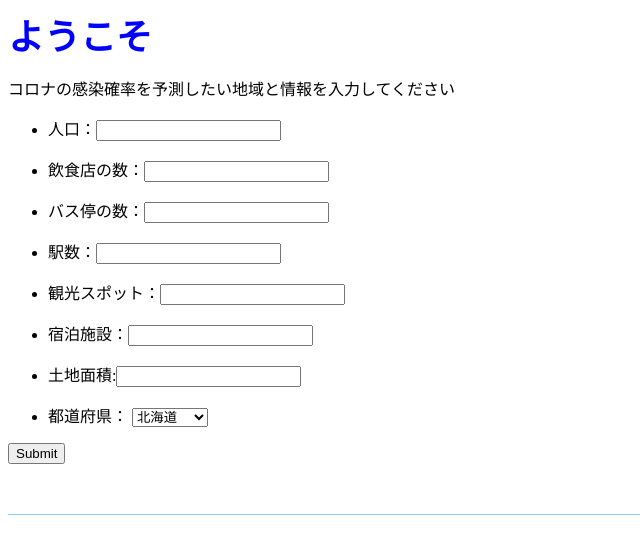
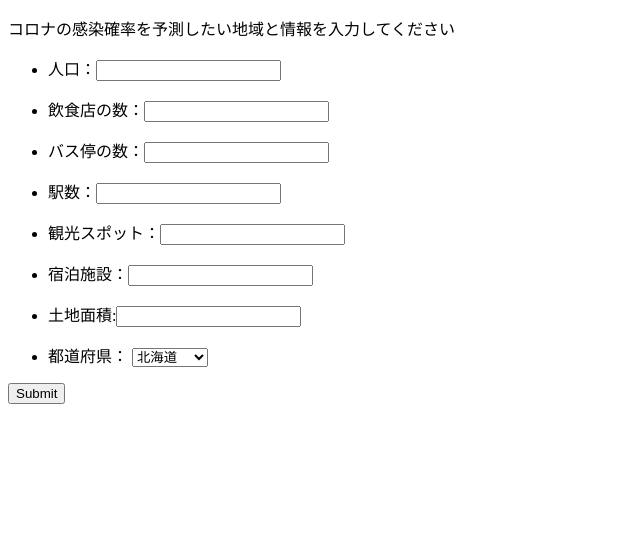
Before and after one commit to syoki-2002/TechIS_FlaskAPP, a Flask app: page / in a window 1280 px wide. Shown: the top 554 px of the page, without its empty margins (0-640 px from the left). Run offline with Flask 3, Linux system fonts and the light colour scheme.

Commit message:
表示文字列の変更

```diff
--- a/app.py
+++ b/app.py
@@ -9,7 +9,7 @@ def index():
   data = []
   for n in range(n):
     data.append(random.randrange(0,100))
-  return render_template('index.html', title='Template Sample', message='これはサンプルのページです',data=data)
+  return render_template('index.html', message='これはサンプルのページです',data=data)
 
 @app.route('/', methods=['GET','POST'])
 def predict():
--- a/static/style.css
+++ b/static/style.css
@@ -3,9 +3,3 @@ h1{
     font-size: 36px;
     margin: 0px;
 }
-div.footer{
-    text-align: right;
-    border-bottom: 1px solid lightskyblue;
-    color: lightskyblue;
-    margin: 50px 0px;
-    }
--- a/templates/predict.html
+++ b/templates/predict.html
@@ -1,11 +1,9 @@
 {% extends "layout.html" %}
 
 {% block title %}
- Predict_Page
 {% endblock %}
 
 {% block headline %}
-{{ title }}
 {% endblock %}
 
 {% block content %}
```
